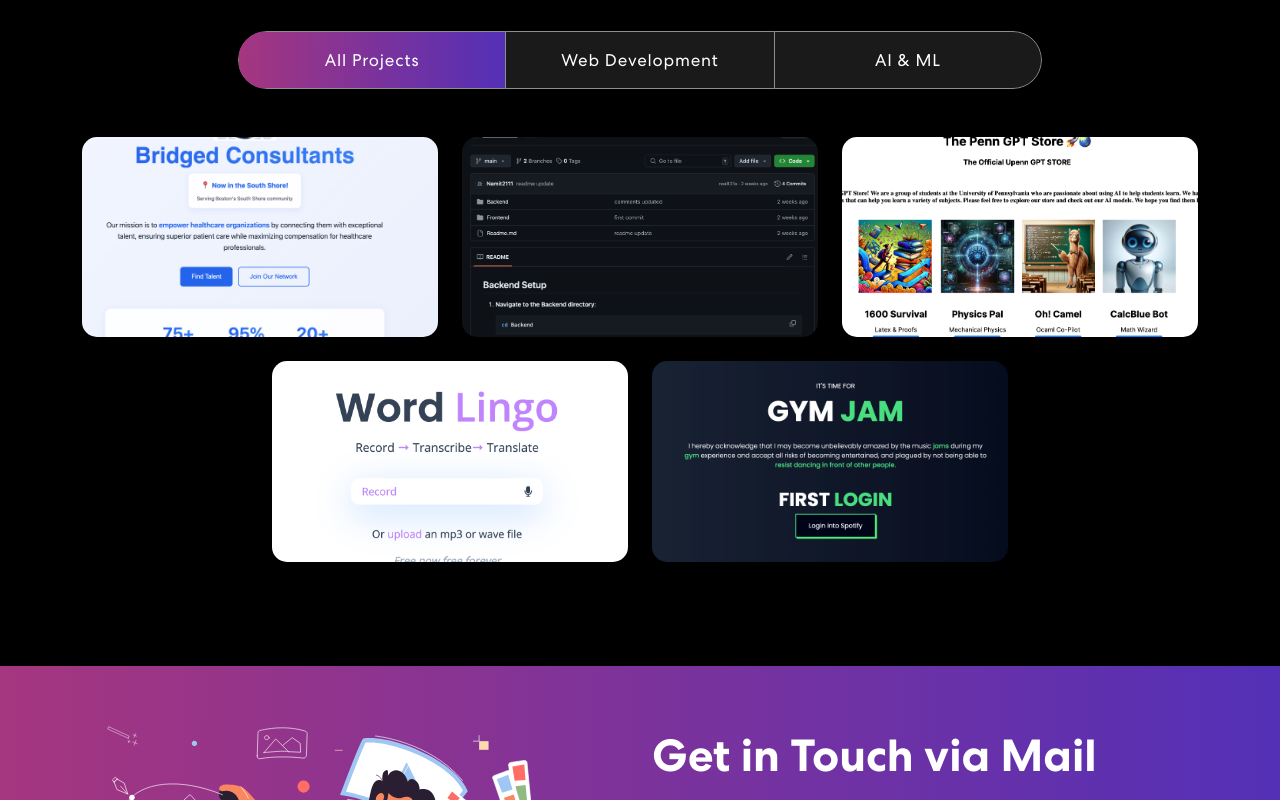
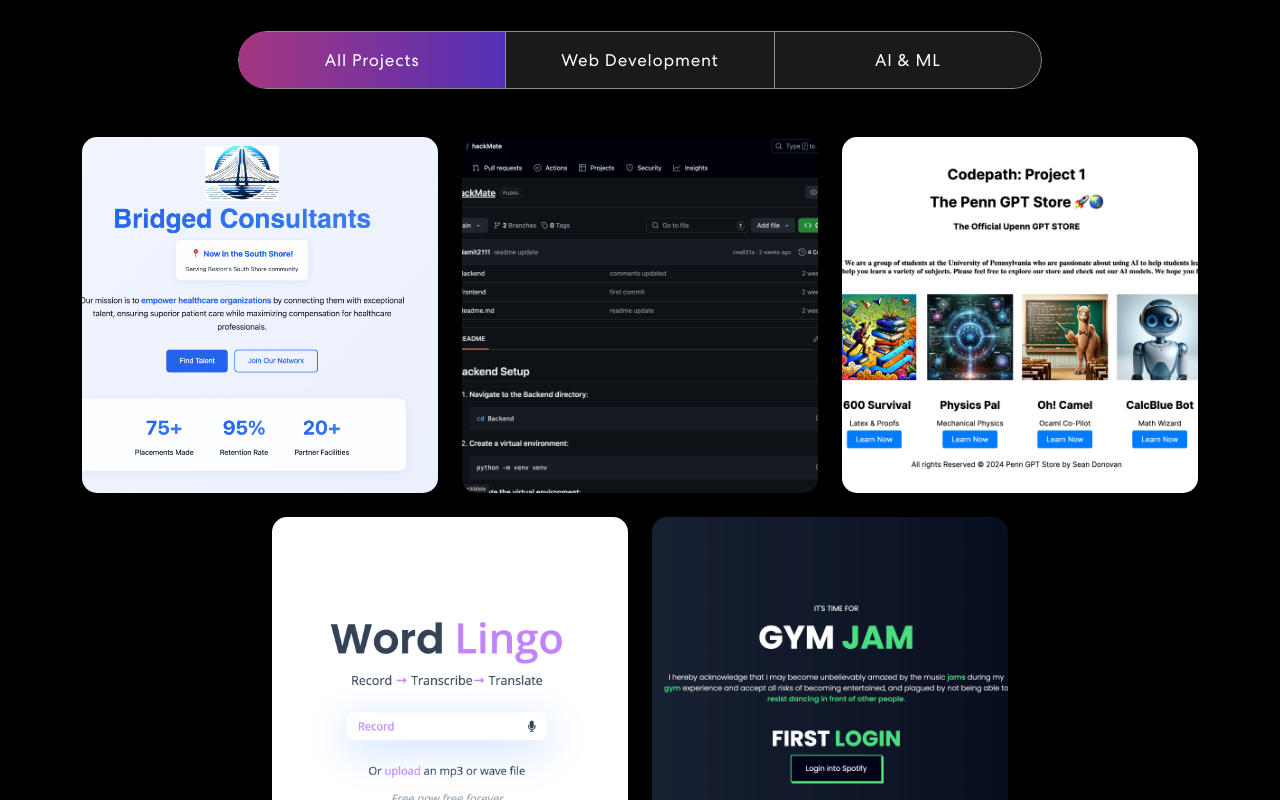
Before and after one commit to INTSEAN/portfolio, a React (Vite) app: page / in a window 1280 px wide. Shown: the part 1720-2520 px from the top of the page. Built offline with nearby package versions, Linux system fonts and the light colour scheme.

Commit message:
Images fix

```diff
--- a/src/App.css
+++ b/src/App.css
@@ -763,7 +763,7 @@
   border-radius: 15px;
   overflow: hidden;
   margin-bottom: 24px;
-  aspect-ratio: 16/9;  /* Maintain consistent aspect ratio */
+  aspect-ratio: 16/16;  /* Maintain consistent aspect ratio */
 }
 
 .proj-imgbx img {
```
